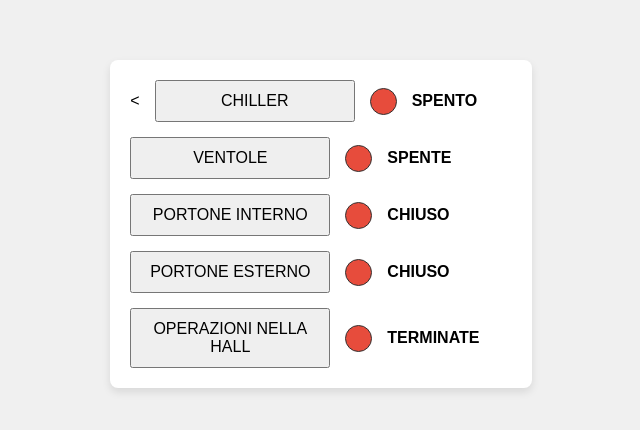
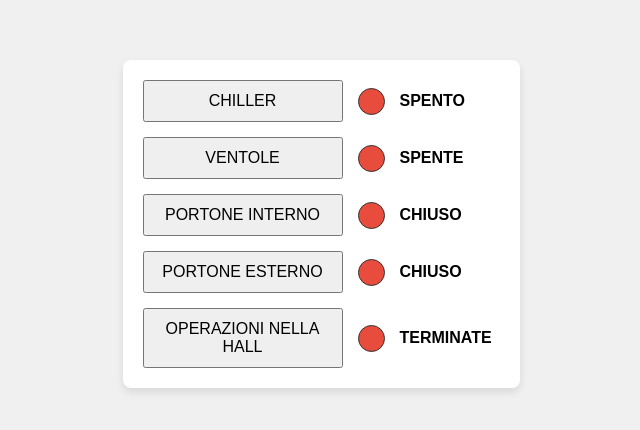
Before and after one commit to imapeartree/imapeartree.github.io, a plain HTML site: page index.html in a window 1280 px wide. Shown: the part 176-606 px from the top of the page, without its empty margins (319-959 px from the left). Drawn offline with Linux system fonts and the light colour scheme.

Commit message:
Fix button toggleState function call formatting

```diff
--- a/index.html
+++ b/index.html
@@ -10,7 +10,7 @@
 
     <div class="container">
         <div class="control-row">
-            <<button onclick="toggleState('CHILLER', 'luce-0', 'status-0', 'ACCESO', 'SPENTO')">CHILLER</button>
+            <button onclick="toggleState('CHILLER', 'luce-0', 'status-0', 'ACCESO', 'SPENTO')">CHILLER</button>
             <div id="luce-0" class="luce rossa"></div>
             <span id="status-0" class="status">SPENTO</span>
         </div>
```
